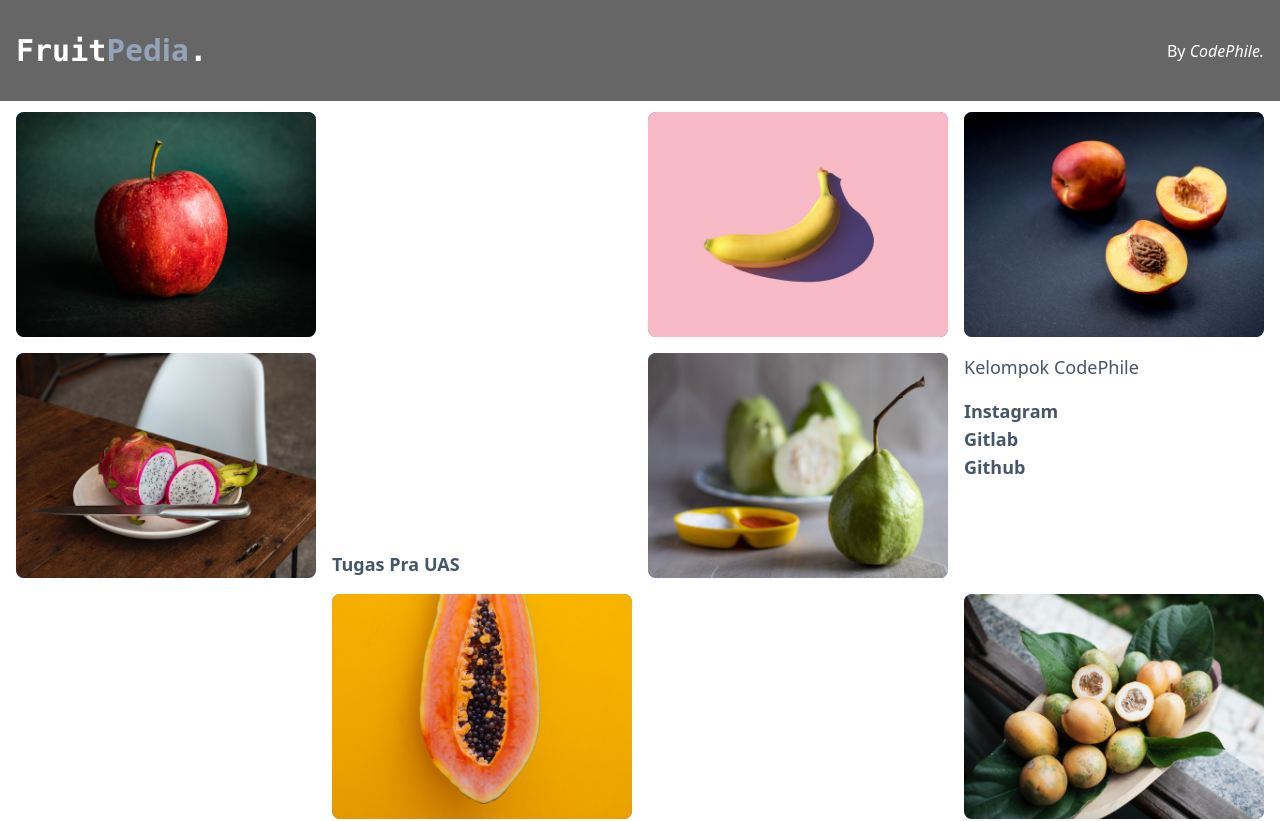
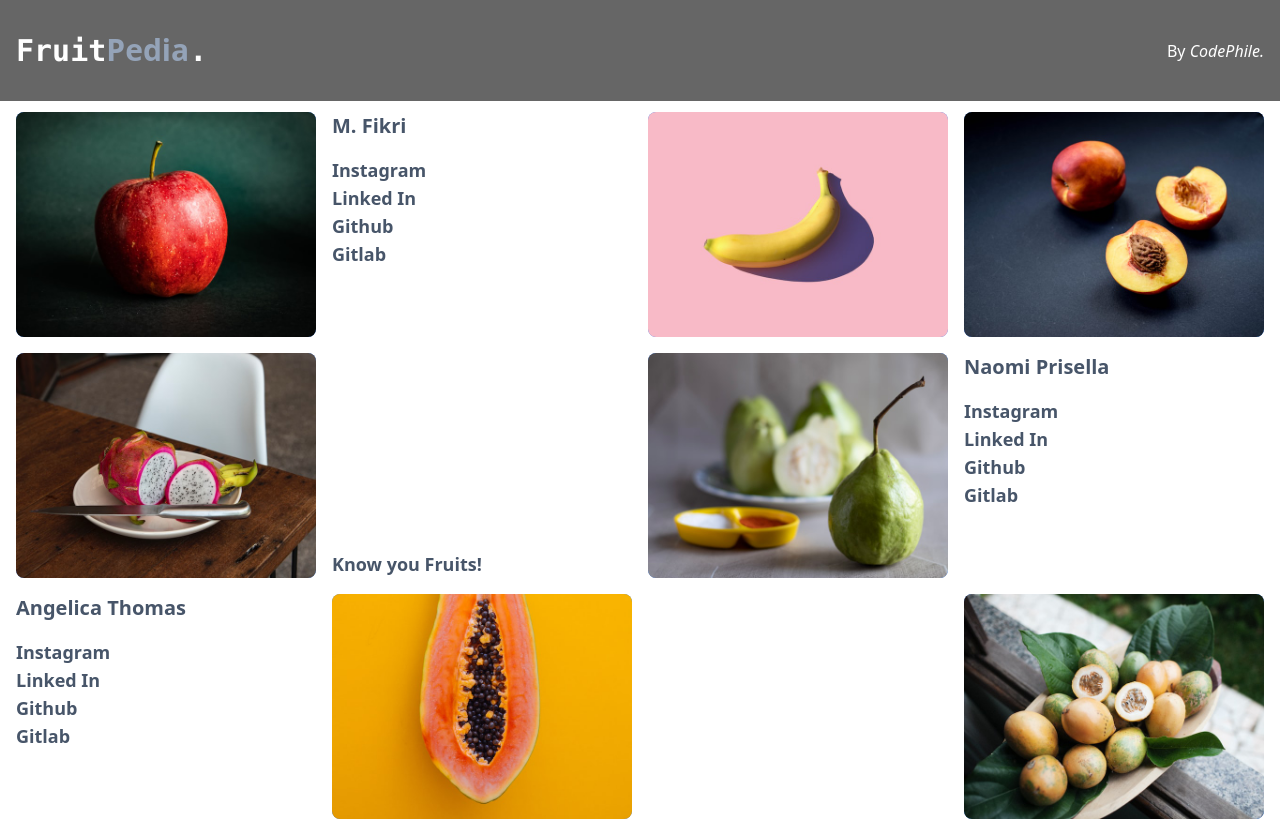
Before and after one commit to ClaysHere/front-end-react, a React (Create React App) app: page / in a window 1280 px wide. Shown: the top 821 px of the page. Built offline with nearby package versions, Linux system fonts and the light colour scheme.

Commit message:
Add author and modified some comonents

```diff
--- /dev/null
+++ b/src/components/Author.js
@@ -0,0 +1,41 @@
+const Author = (props) => {
+  return (
+    <>
+      <div className={`${props.visibility} ${props.styles}`}>
+        <span className={"self-start mb-4 font-bold text-xl"}>
+          {props.nama}
+        </span>
+        <a
+          href={props.instagram}
+          target={"_blank"}
+          rel={"noreferrer"}
+          className={"self-start font-bold "}>
+          Instagram
+        </a>
+        <a
+          href={props.linkedin}
+          target={"_blank"}
+          rel={"noreferrer"}
+          className={"self-start font-bold"}>
+          Linked In
+        </a>
+        <a
+          href={props.github}
+          target={"_blank"}
+          rel={"noreferrer"}
+          className={"self-start font-bold"}>
+          Github
+        </a>
+        <a
+          href={props.gitlab}
+          target={"_blank"}
+          rel={"noreferrer"}
+          className={"self-start font-bold"}>
+          Gitlab
+        </a>
+      </div>
+    </>
+  );
+};
+
+export default Author;
--- a/src/components/FruitData.js
+++ b/src/components/FruitData.js
@@ -167,18 +167,7 @@ const FruitData = () => {
   return (
     <BrowserRouter>
       <Routes>
-        <Route
-          path="/"
-          element={
-            <Home
-              text1="Tugas Pra UAS"
-              text2="Kelompok CodePhile"
-              text3="Instagram"
-              text4="Gitlab"
-              text5="Github"
-            />
-          }
-        />
+        <Route path="/" element={<Home visibility="visible" />} />
         {pages}
       </Routes>
     </BrowserRouter>
--- a/src/components/Fruits.js
+++ b/src/components/Fruits.js
@@ -35,14 +35,7 @@ const Fruits = (props) => {
         />
       </div>
       <div className="hidden md:grid 2xl:grid-cols-2">
-        <Home
-          text1="Tugas Pra UAS"
-          text2="Kelompok CodePhile"
-          text3="Instagram"
-          text4="Gitlab"
-          text5="Github"
-          visibility="invisible"
-        />
+        <Home visibility="invisible" />
       </div>
     </>
   );
--- a/src/pages/Home.js
+++ b/src/pages/Home.js
@@ -1,40 +1,63 @@
+import Author from "../components/Author";
 import Pictures from "../components/Pictures";
-// import records from "../database/records.json";
 
 const Home = (props) => {
+  const authors = [
+    {
+      nama: "M. Fikri",
+      github: "https://github.com/ClaysHere",
+      gitlab: "https://gitlab.com/muhammadfikri4402",
+      instagram: "https://www.instagram.com/mhd.fikri4402/",
+      linkedin: "https://www.linkedin.com/in/m-fikri-19bb99241/",
+      styles:
+        "text-lg text-slate-600 md:col-start-2 md:row-start-1 flex flex-col aspect-[4/3] rounded-lg md:aspect-[3/4] xl:aspect-[4/3]",
+    },
+    {
+      nama: "Naomi Prisella",
+      github: "https://github.com/naomehmi",
+      gitlab: "https://gitlab.com/",
+      instagram: "https://www.instagram.com/naoella_/",
+      linkedin: "https://www.linkedin.com/in/naomi-prisella-91879b256/",
+      styles:
+        "text-lg text-slate-600 md:col-start-4 md:row-start-2 flex flex-col aspect-[4/3] rounded-lg md:aspect-[3/4] xl:aspect-[4/3]",
+    },
+    {
+      nama: "Angelica Thomas",
+      github: "https://github.com/angelicaa11",
+      gitlab: "https://gitlab.com/",
+      instagram: "https://www.instagram.com/angelicathomas_/",
+      linkedin: "https://www.linkedin.com/in/angelica-thomas-4761a6253/",
+      styles:
+        "text-lg text-slate-600 md:col-start-1 md:row-start-3 flex flex-col aspect-[4/3] rounded-lg md:aspect-[3/4] xl:aspect-[4/3]",
+    },
+  ];
+
+  const allAuthor = authors.map((author) => {
+    return (
+      <Author
+        nama={author.nama}
+        text1="Instagram"
+        text2="LinkedIn"
+        text3="Github"
+        text4="Gitlab"
+        github={author.github}
+        gitlab={author.gitlab}
+        instagram={author.instagram}
+        linkedin={author.linkedin}
+        styles={author.styles}
+        visibility={props.visibility}
+      />
+    );
+  });
   return (
     <div
       className={
         "mt64 p-2 font-inter grid grid-cols-2 gap-4 md:grid-cols-4 md:p-4"
       }>
-      <div
-        className={`${props.visibility} text-lg text-slate-600 md:col-start-4 md:row-start-2 flex flex-col aspect-[4/3] rounded-lg md:aspect-[3/4] xl:aspect-[4/3]`}>
-        <span className={"self-start mb-4"}>{props.text2}</span>
-        <a
-          href={"https://www.instagram.com/mhd.fikri4402/"}
-          target={"_blank"}
-          rel={"noreferrer"}
-          className={"self-start font-bold "}>
-          {props.text3}
-        </a>
-        <a
-          href={"https://gitlab.com/muhammadfikri4402"}
-          target={"_blank"}
-          rel={"noreferrer"}
-          className={"self-start font-bold"}>
-          {props.text4}
-        </a>
-        <a
-          href={"https://github.com/ClaysHere"}
-          target={"_blank"}
-          rel={"noreferrer"}
-          className={"self-start font-bold"}>
-          {props.text5}
-        </a>
-      </div>
+      {allAuthor}
       <div
         className={`${props.visibility} flex items-end text-lg font-bold text-slate-600 md:col-start-2 md:row-start-2 aspect-[4/3] rounded-lg md:aspect-[3/4] xl:aspect-[4/3]`}>
-        <span>{props.text1}</span>
+        <span>Know you Fruits!</span>
       </div>
       <Pictures />
     </div>
```
